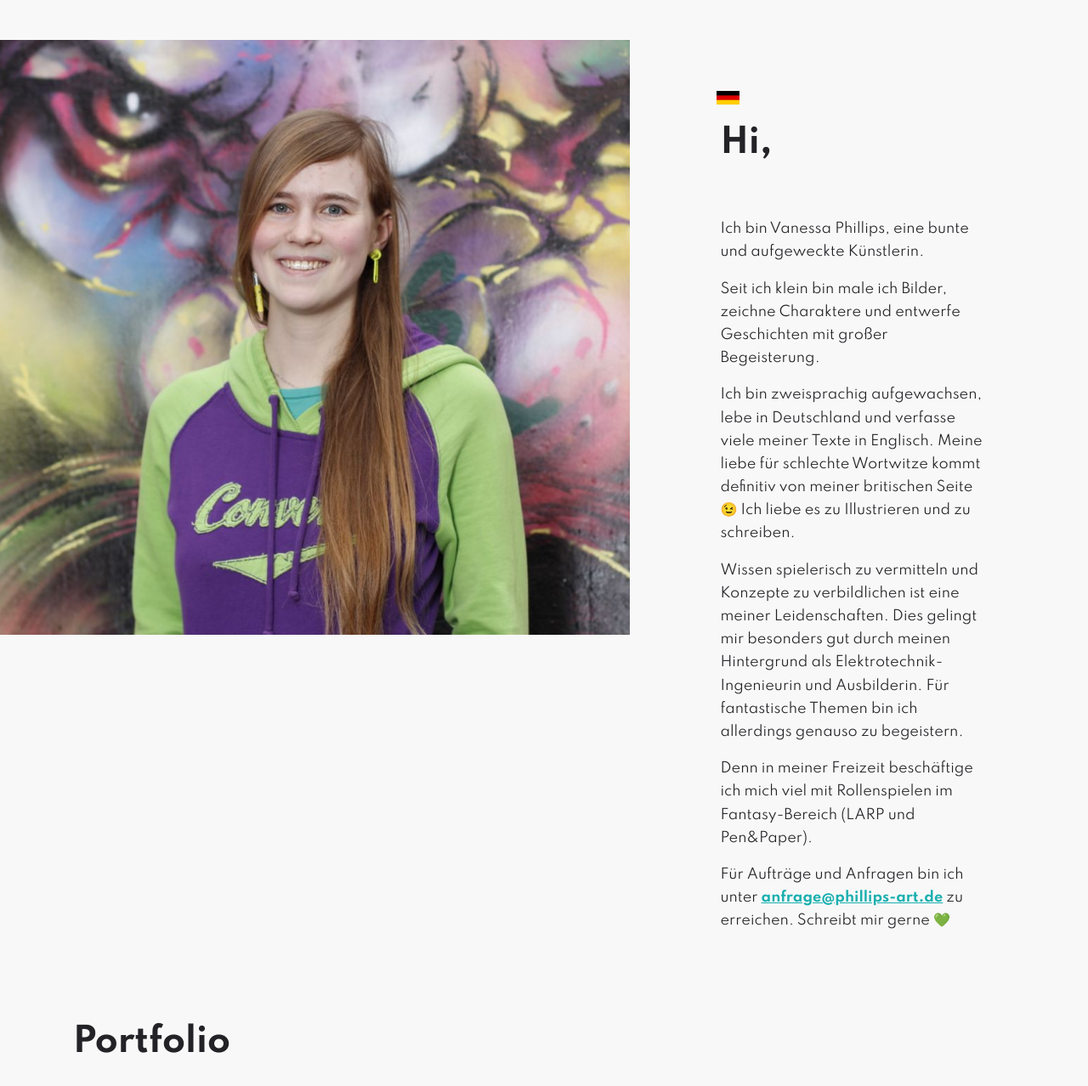
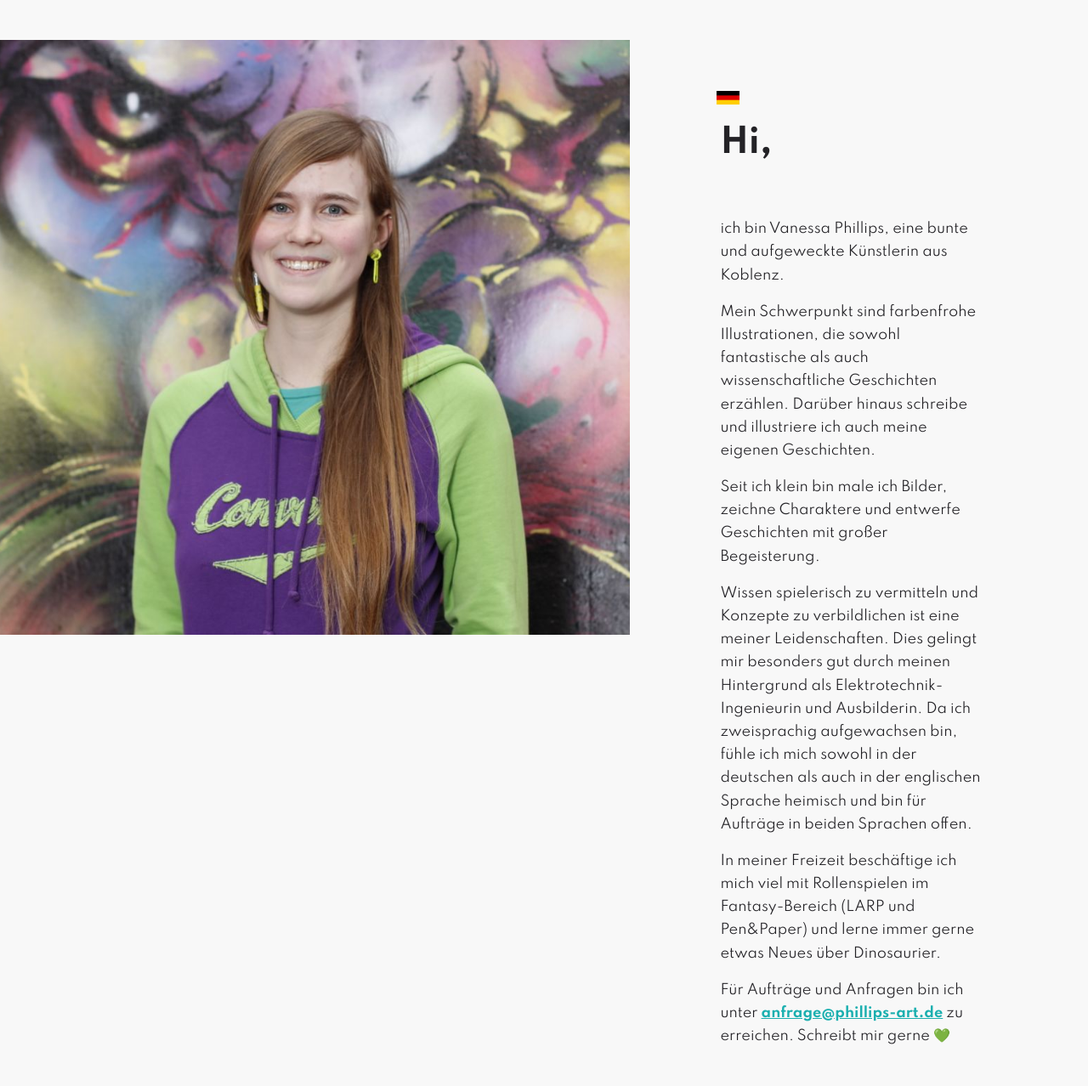
Before and after one commit to Schrank/nessi, a Jekyll site: the page built from index.md, in a window 1280 px wide and 1400 px high, scrolled down 373 px, cut to the strip 0-1278 px from the top of the window. Shown: the whole strip at 85% size. Built offline with Jekyll 4.4.1, drawn with Linux system fonts in a browser that asks for light colours; comment, search, counter and statistics services are not loaded.

Commit message:
Text bearbeitet

```diff
--- a/_layouts/home.html
+++ b/_layouts/home.html
@@ -31,23 +31,17 @@ bodyClass: "page-home"
                 </h3>
                 <div lang="de">
                         <!-- Text neben Foto auf Homepage (deutsch) -->
-                    <p class="mbr-text mbr-fonts-style">Ich bin Vanessa Phillips, eine bunte und
-                        aufgeweckte Künstlerin.</p>
+                    <p class="mbr-text mbr-fonts-style">ich bin Vanessa Phillips, eine bunte und aufgeweckte Künstlerin aus Koblenz.</p>
                     <p class="mbr-text mbr-fonts-style">
-                        Seit ich klein bin male ich Bilder, zeichne Charaktere und entwerfe Geschichten mit großer
-                        Begeisterung.</p>
+                        Mein Schwerpunkt sind farbenfrohe Illustrationen, die sowohl fantastische als auch wissenschaftliche Geschichten erzählen. Darüber hinaus schreibe und illustriere ich auch meine eigenen Geschichten.</p>
                     <p class="mbr-text mbr-fonts-style">
-                        Ich bin zweisprachig aufgewachsen, lebe in Deutschland und verfasse viele meiner Texte in
-                        Englisch. Meine liebe für schlechte Wortwitze kommt definitiv von meiner britischen Seite 😉
-                        Ich liebe es zu Illustrieren und zu schreiben.</p>
+                        Seit ich klein bin male ich Bilder, zeichne Charaktere und entwerfe Geschichten mit großer Begeisterung.</p>
                     <p class="mbr-text mbr-fonts-style">
                         Wissen spielerisch zu vermitteln und Konzepte zu verbildlichen ist eine meiner
                         Leidenschaften. Dies gelingt mir besonders gut durch meinen Hintergrund als
-                        Elektrotechnik-Ingenieurin und Ausbilderin. Für fantastische Themen bin ich allerdings genauso
-                        zu begeistern.</p>
+                        Elektrotechnik-Ingenieurin und Ausbilderin. Da ich zweisprachig aufgewachsen bin, fühle ich mich sowohl in der deutschen als auch in der englischen Sprache heimisch und bin für Aufträge in beiden Sprachen offen.</p>
                     <p class="mbr-text mbr-fonts-style">
-                        Denn in meiner Freizeit beschäftige ich mich viel mit Rollenspielen im Fantasy-Bereich (LARP
-                        und Pen&amp;Paper).</p>
+                        In meiner Freizeit beschäftige ich mich viel mit Rollenspielen im Fantasy-Bereich (LARP und Pen&Paper) und lerne immer gerne etwas Neues über Dinosaurier.</p>
                     <p class="mbr-text mbr-fonts-style">
                         Für Aufträge und Anfragen bin ich unter <a href="mailto:anfrage@phillips-art.de">anfrage@phillips-art.de</a>
                         zu erreichen. Schreibt mir gerne 💚
@@ -56,19 +50,18 @@ bodyClass: "page-home"
                 <div lang="en">
                         <!-- Text neben Foto auf Homepage (englisch) -->
                     <p class="mbr-text mbr-fonts-style">I am Vanessa Phillips, a colorful and bright
-                        artist.</p>
+                        artist from Koblenz.</p>
+                    <p class="mbr-text mbr-fonts-style">
+                        My main focus are vivid illustrations that tell fantastic and scientific stories. Beyond that I also illustrate and write my own stories.</p>
                     <p class="mbr-text mbr-fonts-style">
                         Since I was little, I loved drawing pictures, designing characters and creating stories.</p>
                     <p class="mbr-text mbr-fonts-style">
-                        I grew up bilingual, live in Germany and write a lot of my stories in English. My love for bad
-                        puns definitely comes from my british half 😉 I love to illustrate and write.</p>
-                    <p class="mbr-text mbr-fonts-style">
                         Conveying knowledge in a playful way and visualizing concepts is one of my passions.
                         In particular, thanks to my background as an electrical engineer and trainer.
-                        However, I am just as enthusiastic about fantastic topics.</p>
+                        Due to growing up bilingual, I fell at home in both the english and german language and am open to working in both languages.</p>
                     <p class="mbr-text mbr-fonts-style">
                         I spend a lot of my free time playing fantasy role-playing games (LARP
-                        and pen&amp;paper).</p>
+                        and pen&amp;paper)and I enjoy finding out something new about dinosaurs..</p>
                     <p class="mbr-text mbr-fonts-style">
                         For comissions and requests you can email me at:
                         <a href="mailto:anfrage@phillips-art.de">anfrage@phillips-art.de</a>.
```
